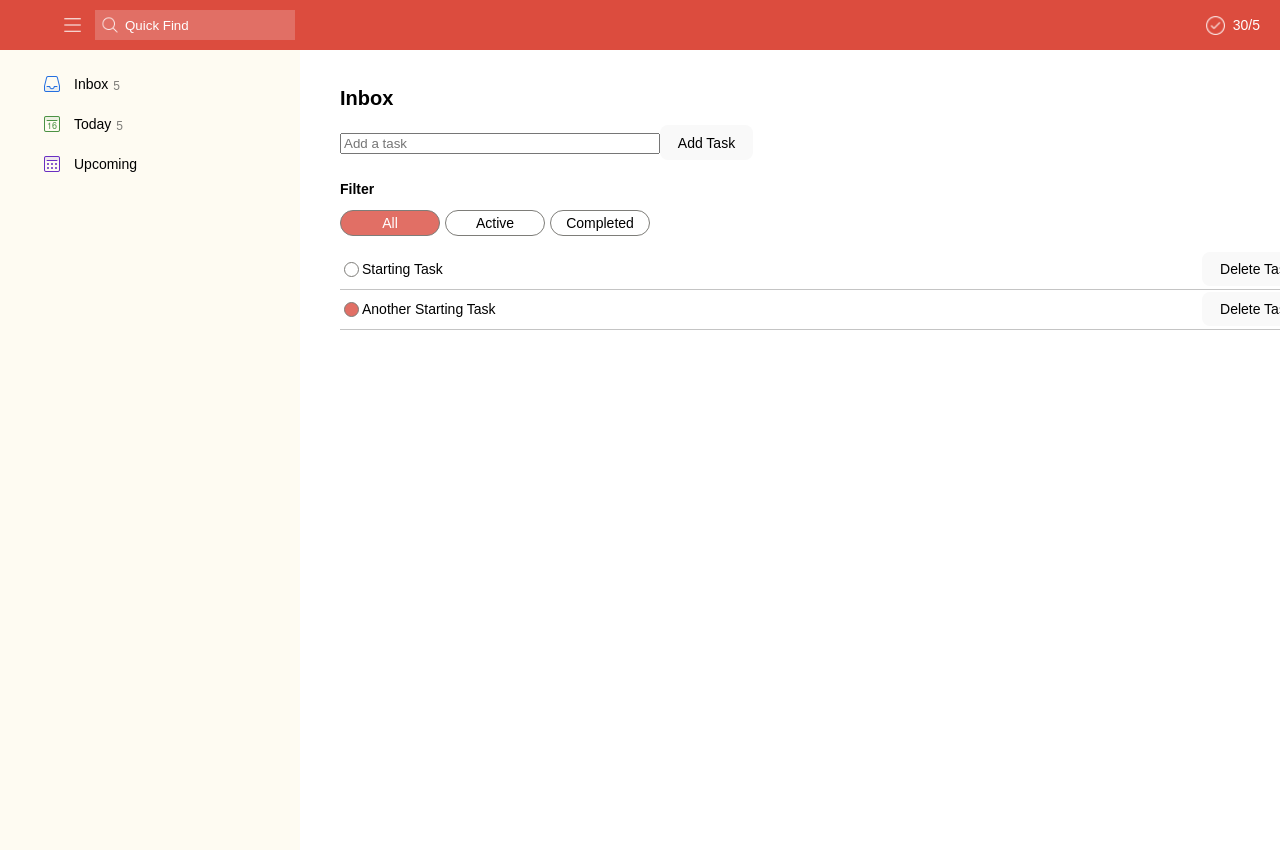
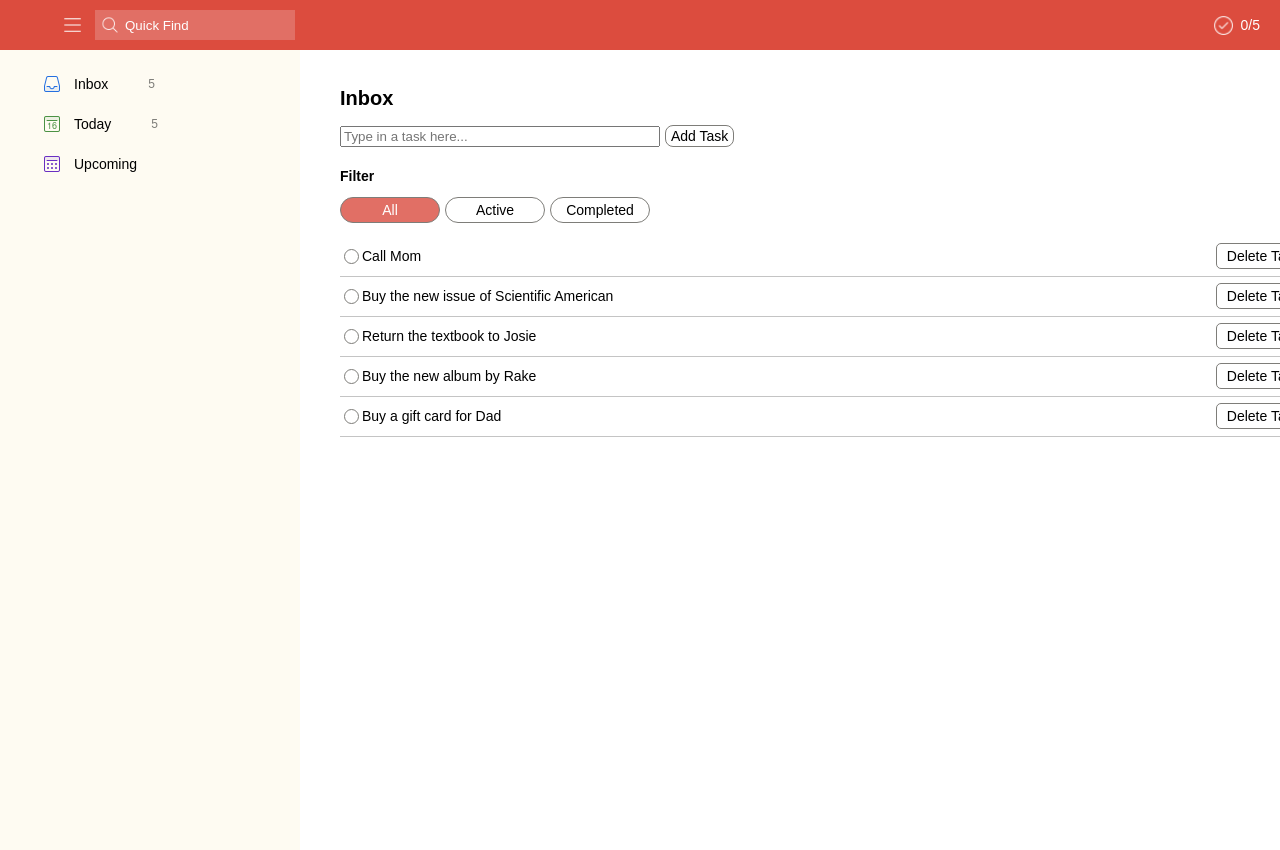
Before and after one commit to UCB-INFO-FRONTEND-WEBARCH/assignment-2-GoldPapaya, a React (Vite) app: page / in a window 1280 px wide. Built offline with nearby package versions, Linux system fonts and the light colour scheme.

Commit message:
finished a2

```diff
--- a/src/App.css
+++ b/src/App.css
@@ -106,6 +106,10 @@ body {
     padding: 20px 0 0 40px;
 }
 
+.main-content p {
+    padding: 0 0 0 40px;
+}
+
 #filter {
     margin-left: 40px;
 }
@@ -140,6 +144,14 @@ body {
     margin-left: 40px;
 }
 
+#add-task-textbox + button {
+    background: transparent;
+    border: 1px solid #7e7d79;
+    cursor: pointer;
+    margin-left: 5px;
+    padding: 2px 5px;
+}
+
 .task-list p {
     display: inline;
     padding-left: 5px;
@@ -154,6 +166,11 @@ body {
 
 .task-list button {
     margin-left: auto;
+    background: transparent;
+    border: 1px solid #7e7d79;
+    border-radius: 5px;
+    padding: 4px 10px;
+    cursor: pointer;
 }
 
 .task-checkbox {
--- a/src/App.jsx
+++ b/src/App.jsx
@@ -3,18 +3,34 @@ import "./App.css";
 import TaskList from "./components/TaskList";
 import TaskForm from "./components/TaskForm";
 import TaskFilter from "./components/TaskFilter";
+import TaskCounter from "./components/TaskCounter";
 
 function App() {
   const startingTasks = [
     {
       id: 1,
-      text: "Starting Task",
+      text: "Call Mom",
       completed: false,
     },
     {
       id: 2,
-      text: "Another Starting Task",
-      completed: true,
+      text: "Buy the new issue of Scientific American",
+      completed: false,
+    },
+    {
+      id: 3,
+      text: "Return the textbook to Josie",
+      completed: false,
+    },
+    {
+      id: 4,
+      text: "Buy the new album by Rake",
+      completed: false,
+    },
+    {
+      id: 5,
+      text: "Buy a gift card for Dad",
+      completed: false,
     },
   ];
 
@@ -34,14 +50,18 @@ function App() {
   };
 
   const toggleTask = (id) => {
-    setTasks((prev) => prev.map((task) => (task.id === id ? {...task, completed: !task.completed} : task)));
+    setTasks((prev) =>
+      prev.map((task) =>
+        task.id === id ? { ...task, completed: !task.completed } : task
+      )
+    );
   };
 
   const deleteTask = (id) => {
     setTasks((prev) => {
       const filteredTasks = prev.filter((task) => task.id !== id);
       const adjustedTaskList = filteredTasks.map((task) =>
-        task.id > id ? {...task, id: task.id - 1} : task
+        task.id > id ? { ...task, id: task.id - 1 } : task
       );
       return adjustedTaskList;
     });
@@ -54,6 +74,8 @@ function App() {
     filteredTasks = tasks.filter((task) => task.completed);
   }
 
+  let lengthCompletedTasks = tasks.filter((task) => task.completed).length
+  let lengthAllTasks = tasks.length
   return (
     <div>
       <section id="header">
@@ -68,7 +90,7 @@ function App() {
             <input type="text" placeholder="Quick Find" />
           </form>
           <img id="check-icon" src="assets/check_icon.png" alt="check_icon" />
-          <p>30/5</p>
+          <TaskCounter lengthCompletedTasks={lengthCompletedTasks} lengthAllTasks={lengthAllTasks}/>
         </header>
       </section>
 
@@ -99,7 +121,15 @@ function App() {
           <h1>Inbox</h1>
           <TaskForm onAdd={addTask} />
           <TaskFilter filter={filter} onFilter={setFilter} />
-          <TaskList tasks={filteredTasks} onToggle={toggleTask} onDelete={deleteTask} />
+          {tasks.length === 0 ? (
+            <p>No tasks yet!</p>
+          ) : (
+            <TaskList
+              tasks={filteredTasks}
+              onToggle={toggleTask}
+              onDelete={deleteTask}
+            />
+          )}
         </section>
       </main>
     </div>
--- a/src/components/TaskCounter.jsx
+++ b/src/components/TaskCounter.jsx
@@ -0,0 +1,7 @@
+function TaskCounter({lengthCompletedTasks, lengthAllTasks}) {
+    return (
+        <p>{lengthCompletedTasks}/{lengthAllTasks}</p>
+    );
+}
+
+export default TaskCounter;
--- a/src/components/TaskForm.jsx
+++ b/src/components/TaskForm.jsx
@@ -23,7 +23,7 @@ function TaskForm({ onAdd }) {
           type="text"
           value={text}
           onChange={handleTextChange}
-          placeholder="Add a task"
+          placeholder="Type in a task here..."
         />
         <button>Add Task</button>
       </form>
```
